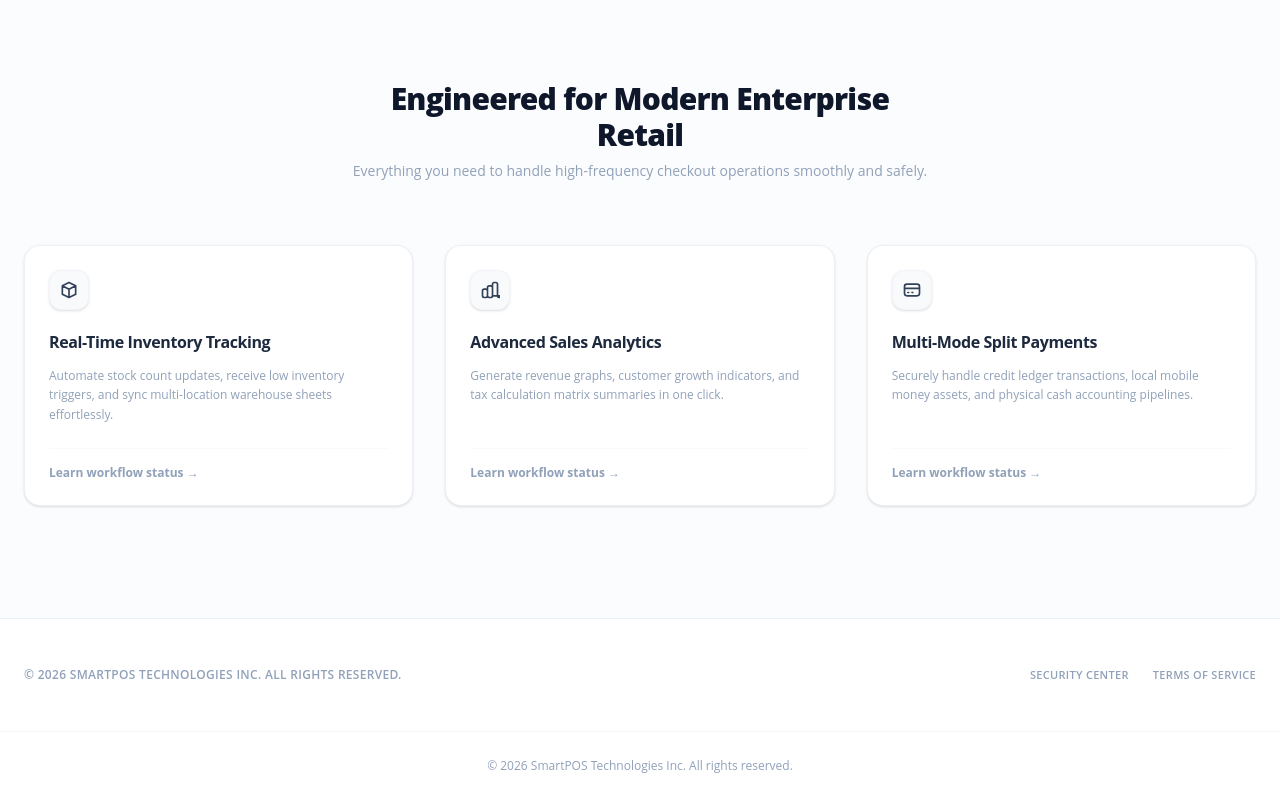
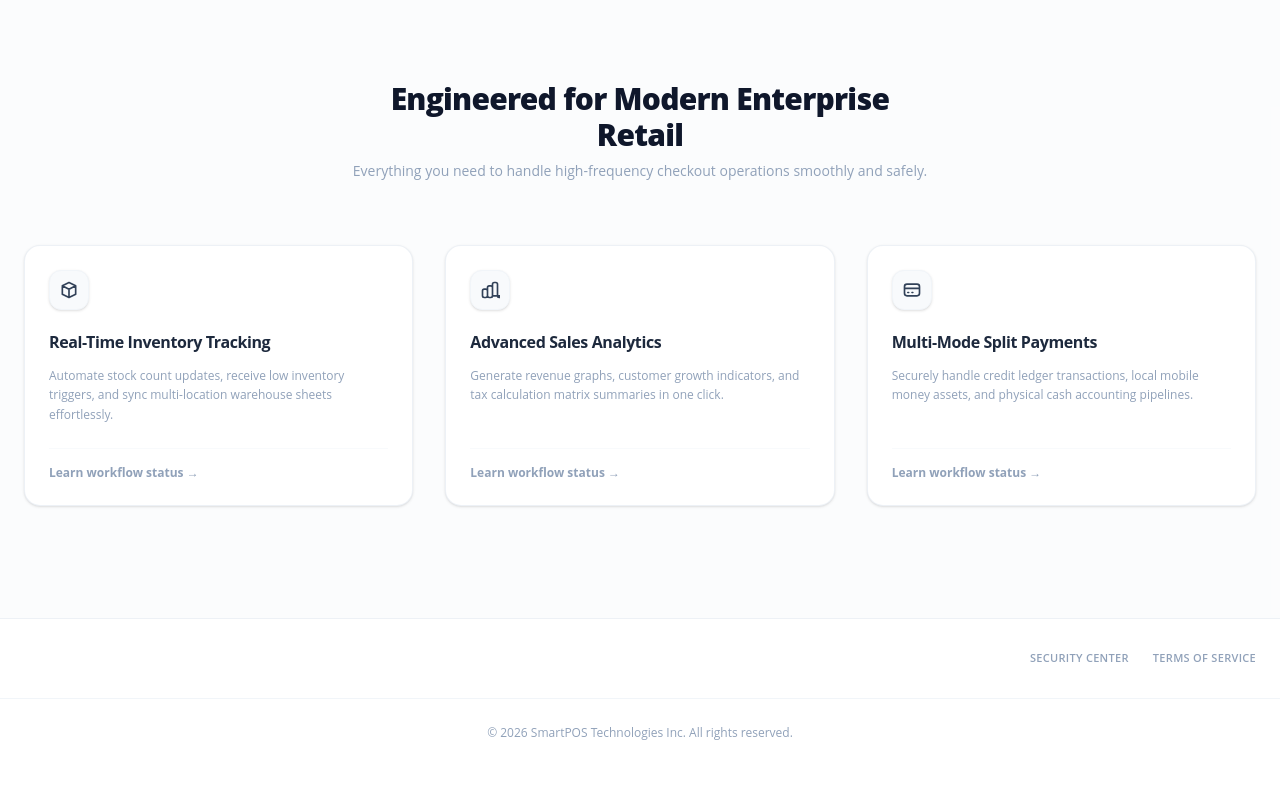
Before and after one commit to Eliahhango/SmartPOS, a Next.js app in the folder frontend/: page / in a window 1280 px wide. Shown: the part 910-1710 px from the top of the page. After the commit the page ends 1676 px from the top, so only its background shows below. Built offline with nearby package versions, Linux system fonts and the light colour scheme; no server answers.

Commit message:
Remove duplicated copyright from homepage footer
- Copyright line now handled globally by RootLayout via AppLayout Footer
- Homepage footer reduced to links-only: Security Center, Terms of Service
- Right-aligned with justify-end gap-6

```diff
--- a/frontend/src/app/page.tsx
+++ b/frontend/src/app/page.tsx
@@ -152,16 +152,11 @@ export default function HomePage() {
         </div>
       </section>
 
-      {/* 5. Clean Monochromatic Footer */}
-      <footer className="bg-white border-t border-slate-200/60 py-12 text-center text-xs font-semibold text-slate-400 tracking-wide uppercase">
-        <div className="max-w-7xl mx-auto px-6 flex flex-col sm:flex-row items-center justify-between gap-4">
-          <div>
-            &copy; {new Date().getFullYear()} SmartPOS Technologies Inc. All rights reserved.
-          </div>
-          <div className="flex gap-6 text-[11px]">
-            <a href="#" className="hover:text-slate-600 transition-colors">Security Center</a>
-            <a href="#" className="hover:text-slate-600 transition-colors">Terms of Service</a>
-          </div>
+      {/* 5. Refactored Homepage Footer (Links Only — Copyright Removed) */}
+      <footer className="bg-white border-t border-slate-200/60 py-8 text-xs font-semibold text-slate-400 tracking-wide uppercase">
+        <div className="max-w-7xl mx-auto px-6 flex justify-end gap-6 text-[11px]">
+          <a href="#" className="hover:text-slate-600 transition-colors">Security Center</a>
+          <a href="#" className="hover:text-slate-600 transition-colors">Terms of Service</a>
         </div>
       </footer>
     </div>
```
